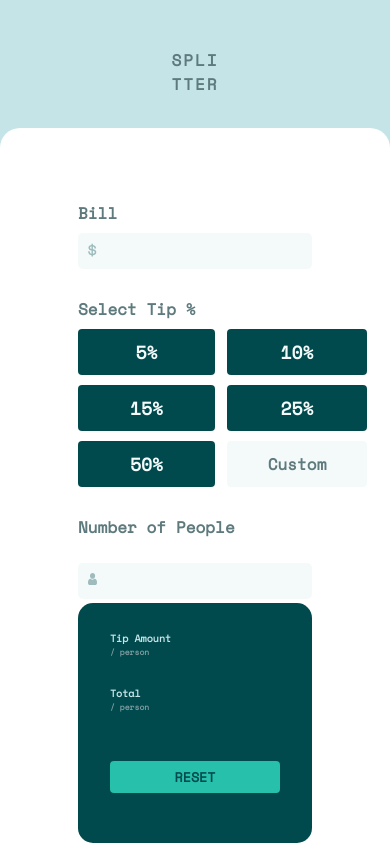
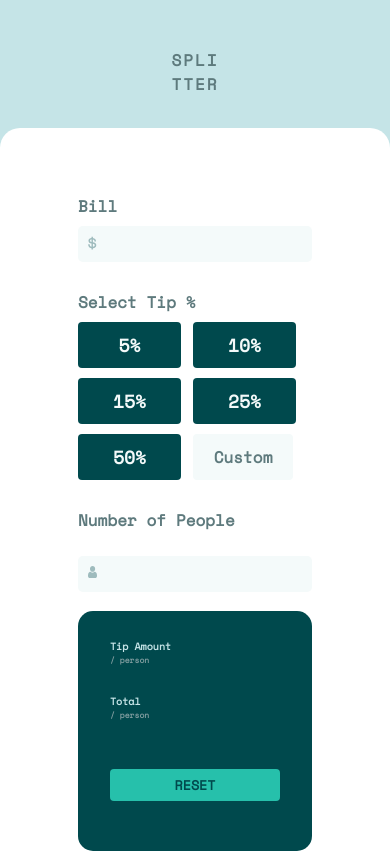
Before and after one commit to amarealcoder/tip-calculator, a plain HTML site: page index.html in a window 390 px wide. Shown: the top 854 px of the page. Drawn offline with nearby package versions, Linux system fonts and the light colour scheme.

Commit message:
fourth commit

```diff
--- a/style.css
+++ b/style.css
@@ -190,7 +190,18 @@ input:focus {
     width: 100%;
     margin: 2rem 0 0 0;
   }
+  /* .hero-container {
+    display: flex;
+    justify-content: space-around;
+    align-items: center;
+    width: 50%;
+    height: 50%;
+    margin: 80px auto auto auto;
+    border-radius: 20px;
+    background-color: var(--White);
+  } */
   .grid-btns {
+    display: grid;
     grid-template-columns: repeat(2, 1fr);
     grid-column-gap: 12px;
     width: 40px;
@@ -200,14 +211,14 @@ input:focus {
     height: 40%;
   }
   .custom-btn {
-    width: 140px;
+    width: 100px;
   }
   .btn {
-    padding: 10px 52px;
+    padding: 10px 35px;
     /* width: 100%; */
   }
   .section-right {
-    margin-top: 90px;
+    margin-top: 105px;
     width: 60%;
     height: 30%;
   }
```
